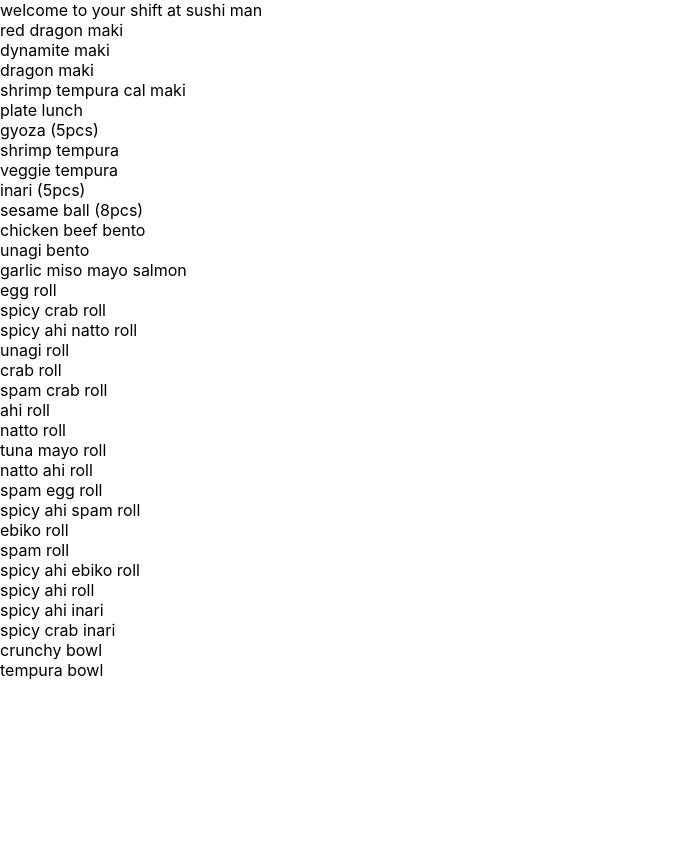
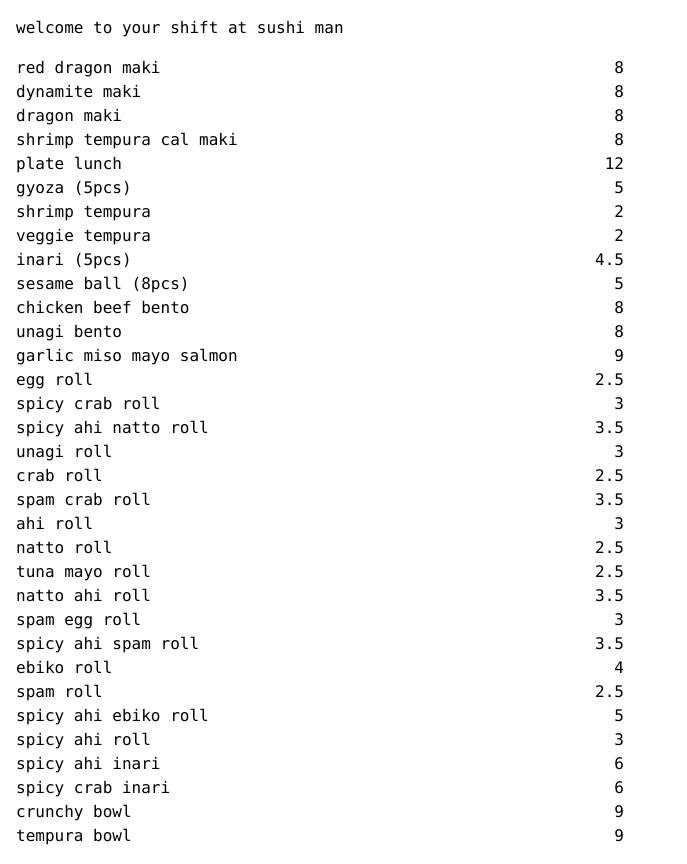
Before and after one commit to cindywu/sushi-man, a Next.js app: page / in a window 1280 px wide. Shown: the whole page, without its empty margins (0-687 px from the left). Before the commit the page ends 800 px from the top, so only its background shows below. Built offline with nearby package versions, Linux system fonts and the light colour scheme.

Commit message:
add tailwind

```diff
--- a/app/global.css
+++ b/app/globals.css
@@ -1,3 +1,7 @@
+@tailwind base;
+@tailwind components;
+@tailwind utilities;
+
 html,
 body {
   padding: 0;
--- a/app/head.tsx
+++ b/app/head.tsx
@@ -1,5 +1,3 @@
-import React from "react";
-
 export default function Head() {
   return (
     <>
--- a/app/layout.tsx
+++ b/app/layout.tsx
@@ -1,4 +1,4 @@
-import './global.css'
+import './globals.css'
 
 export default function RootLayout({
   children,
--- a/app/page.tsx
+++ b/app/page.tsx
@@ -1,4 +1,3 @@
-import React from 'react'
 import Sushi from '../components/sushi'
 
 type menuItem = {
--- a/components/sushi.tsx
+++ b/components/sushi.tsx
@@ -1,13 +1,18 @@
 import React from 'react'
 
 export default function Sushi({menu}: any) {
-  console.log({menu})
   return (
-    <div>
-      <div>welcome to your shift at sushi man</div>
+    <div className={'p-4 font-mono w-1/2'}>
+      <div className={'pb-4'}>welcome to your shift at sushi man</div>
       {menu.map((item: any) => {
         return (
-          <div>{item.name}</div>
+          <div
+            key={item.name}
+            className={"flex justify-between"}
+          >
+            <div>{item.name}</div>
+            <div>{item.price}</div>
+          </div>
         )
       })}
     </div>
--- a/package.json
+++ b/package.json
@@ -16,6 +16,9 @@
   "devDependencies": {
     "@types/node": "^18.14.5",
     "@types/react": "18.0.28",
+    "autoprefixer": "^10.4.13",
+    "postcss": "^8.4.21",
+    "tailwindcss": "^3.2.7",
     "typescript": "4.9.5"
   }
 }
--- /dev/null
+++ b/postcss.config.js
@@ -0,0 +1,6 @@
+module.exports = {
+  plugins: {
+    tailwindcss: {},
+    autoprefixer: {},
+  },
+}
--- /dev/null
+++ b/tailwind.config.js
@@ -0,0 +1,12 @@
+/** @type {import('tailwindcss').Config} */
+module.exports = {
+  content: [
+    "./app/**/*.{js,ts,jsx,tsx}",
+    "./pages/**/*.{js,ts,jsx,tsx}",
+    "./components/**/*.{js,ts,jsx,tsx}",
+  ],
+  theme: {
+    extend: {},
+  },
+  plugins: [],
+}
```
Also changed, not shown: 1 other file (tests, documents, lock files or other folders).
